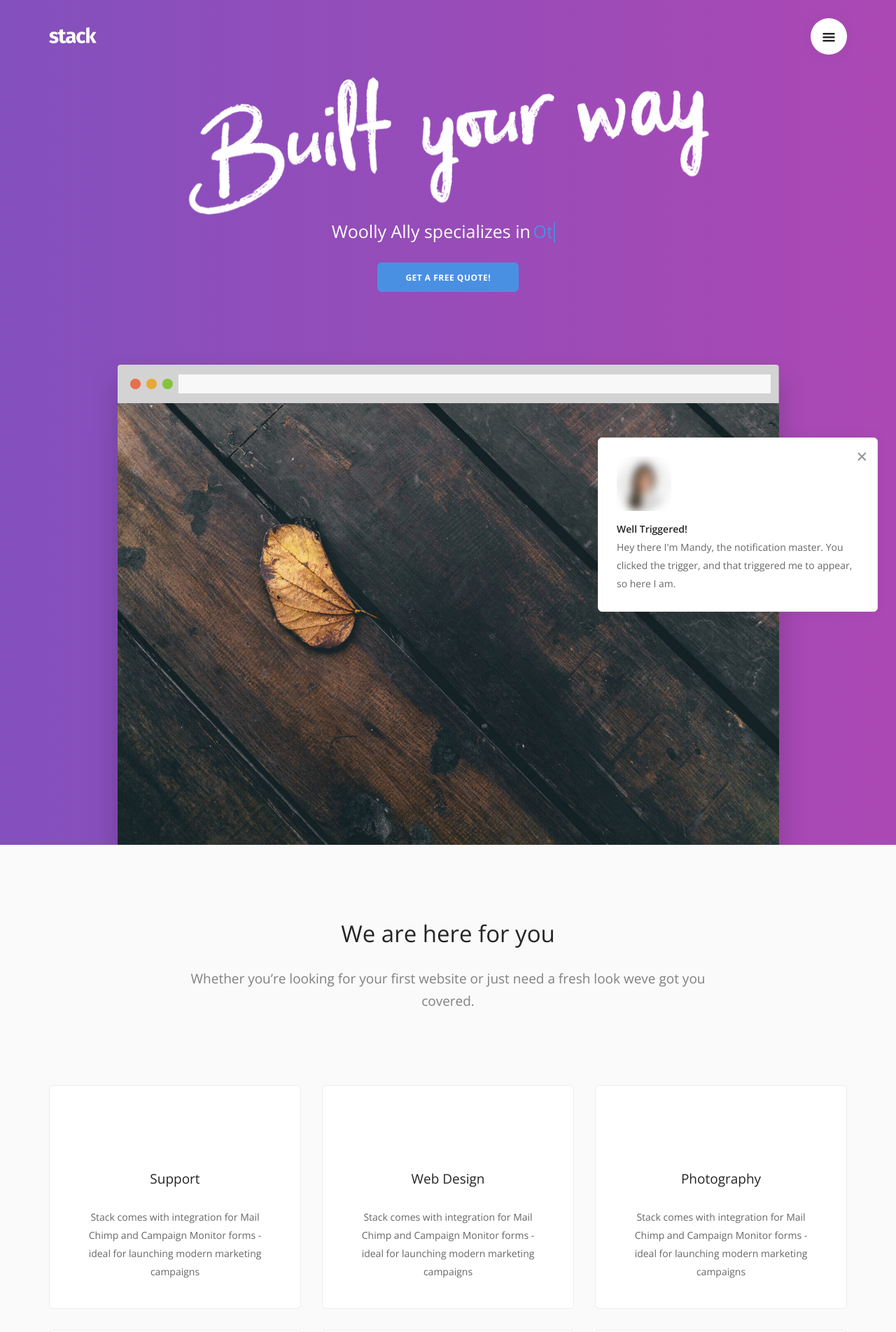
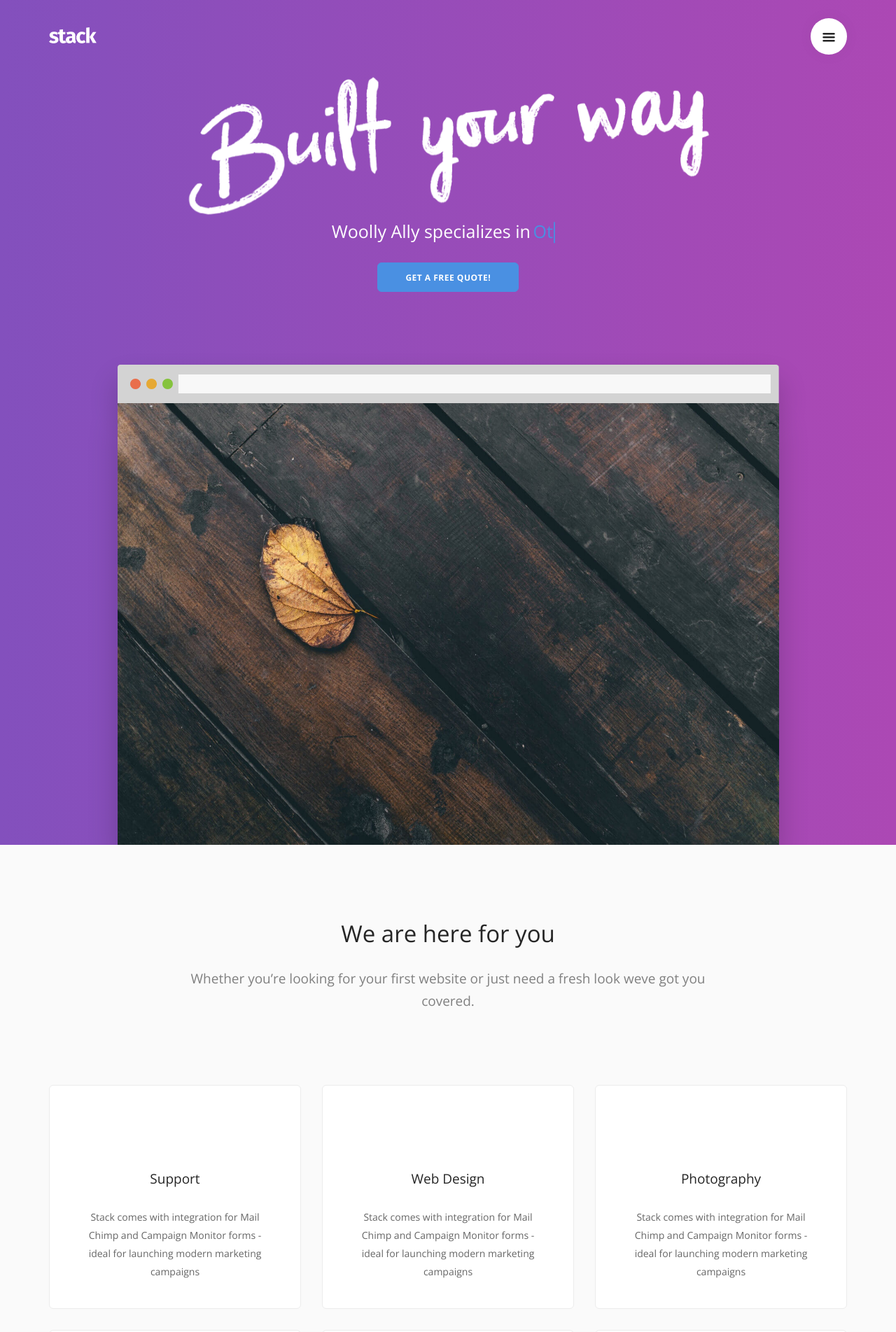
Before and after one commit to WoollyAlly/WoollyAllyTest, a Jekyll site: the page built from index.html, in a window 1280 px wide. Shown: the top 1903 px of the page at 70% size. Built offline with Jekyll 4.4.1, drawn with Linux system fonts in a browser that asks for light colours; some web fonts are replaced.

Commit message:
Updated 'index.html' via CloudCannon

```diff
--- a/index.html
+++ b/index.html
@@ -45,7 +45,7 @@ layout: default
         		Trigger Notification
         	</span>
         </a>
-		<div class="notification pos-right pos-bottom col-sm-4 col-md-3 notification--reveal" data-animation="from-bottom" data-notification-link="trigger">
+		<div class="notification pos-right pos-bottom col-sm-4 col-md-3 " data-animation="from-bottom" data-notification-link="trigger">
             <div class="boxed boxed--border border--round box-shadow">
                 <img alt="avatar" class="image--sm" src="img/avatar-round-1.png">
                 <div class="text-block">
```
